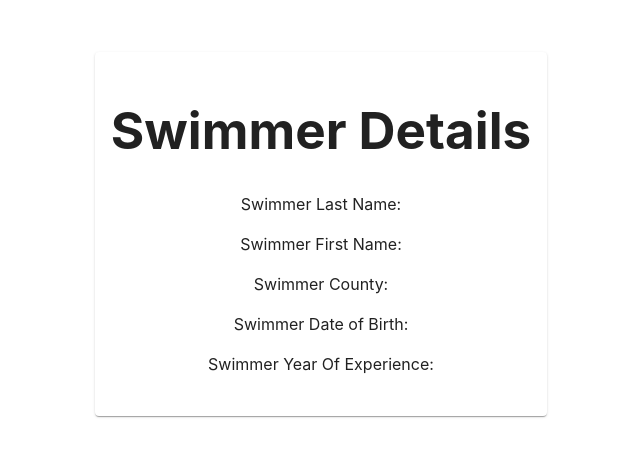
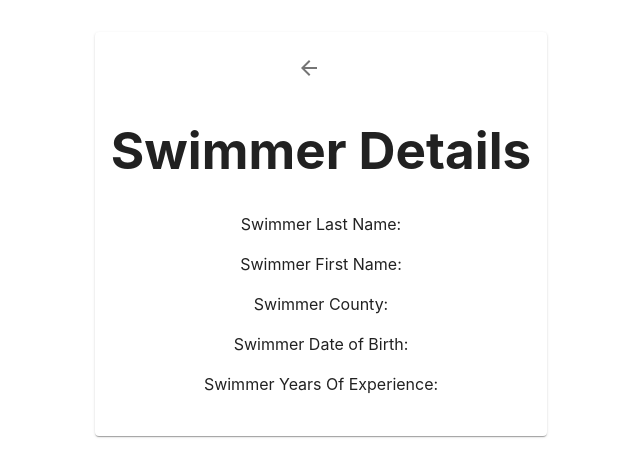
Before and after one commit to UBB-SDI-23/lab-5x-912-Gherman-PaulaSorana, a React (Vite) app in the folder frontend/react-frontend-a_5/: page /swimmers/1/details in a window 1280 px wide. Shown: the part 166-642 px from the top of the page, without its empty margins (319-959 px from the left). Built offline with nearby package versions, Linux system fonts and the light colour scheme; no server answers.

Commit message:
Update SwimmerDetails.tsx

```diff
--- a/frontend/react-frontend-a_5/src/components/swimmers/SwimmerDetails.tsx
+++ b/frontend/react-frontend-a_5/src/components/swimmers/SwimmerDetails.tsx
@@ -2,7 +2,7 @@ import { Card, CardActions, CardContent, Container, IconButton } from "@mui/mate
 import { useEffect, useState } from "react";
 import { Link, useParams } from "react-router-dom";
 import { Swimmer } from "../../models/Swimmer";
-
+import ArrowBackIcon from "@mui/icons-material/ArrowBack";
 
 
 
@@ -26,15 +26,15 @@ export const SwimmerDetails = () => {
 		<Container>
 			<Card>
 				<CardContent>
-					{/* <IconButton component={Link} sx={{ mr: 3 }} to={`/swimmers`}>
+					<IconButton component={Link} sx={{ mr: 3 }} to={`/swimmers`}>
 						<ArrowBackIcon />
-					</IconButton>{" "} */}
+					</IconButton>{" "}
 					<h1>Swimmer Details</h1>
 					<p>Swimmer Last Name: {swimmer?.swimmer_last_name}</p>
 					<p>Swimmer First Name: {swimmer?.swimmer_first_name}</p>
 					<p>Swimmer County: {swimmer?.swimmer_county}</p>
                     <p>Swimmer Date of Birth: {swimmer?.swimmer_date_of_birth}</p>
-                    <p>Swimmer Year Of Experience: {swimmer?.swimmer_years_of_experience}</p>
+                    <p>Swimmer Years Of Experience: {swimmer?.swimmer_years_of_experience}</p>
 				</CardContent>
 			</Card>
 		</Container>
```
